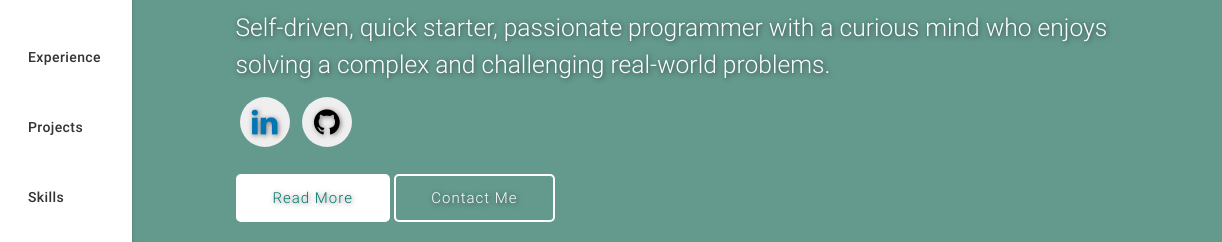
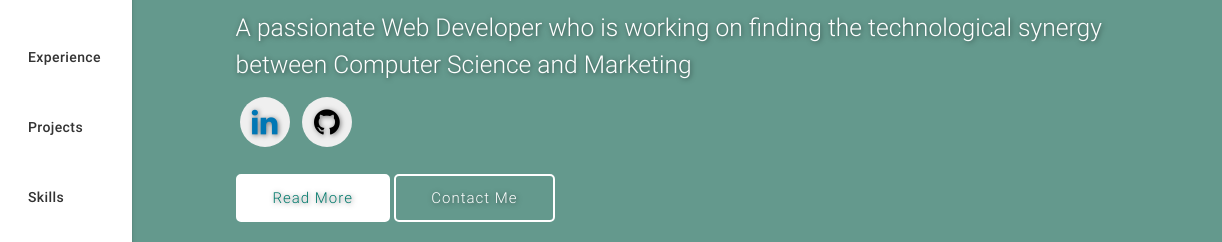
Before and after one commit to shrinivaspatil15/shrinivaspatil15.github.io, a plain HTML site: page index.html in a window 1280 px wide. Shown: the part 191-433 px from the top of the page, 58-1280 px from the left. Drawn offline with nearby package versions, Linux system fonts and the light colour scheme.

Commit message:
Update index.html

```diff
--- a/index.html
+++ b/index.html
@@ -186,7 +186,7 @@
               <h2>Hi, I'm <span class="teal">Shrinivas Patil.</span></h2>
               <h5 style="color:#fff">A <span class="typing" style="font-weight: 300; color:#004d40"></span></h5>
               <!-- <h5 style="color:#00796b">A <span class="typing" style="font-weight: 300; color:#fff"></span></h5> -->
-              <h5>Self-driven, quick starter, passionate programmer with a curious mind who enjoys solving a complex and challenging real-world problems.</h5>
+              <h5>A passionate Web Developer who is working on finding the technological synergy between Computer Science and Marketing</h5>
             </div>
             <div class="social">
               <a href="http://linkedin.com/in/shrinivaspatil15" target="_blank">
```
